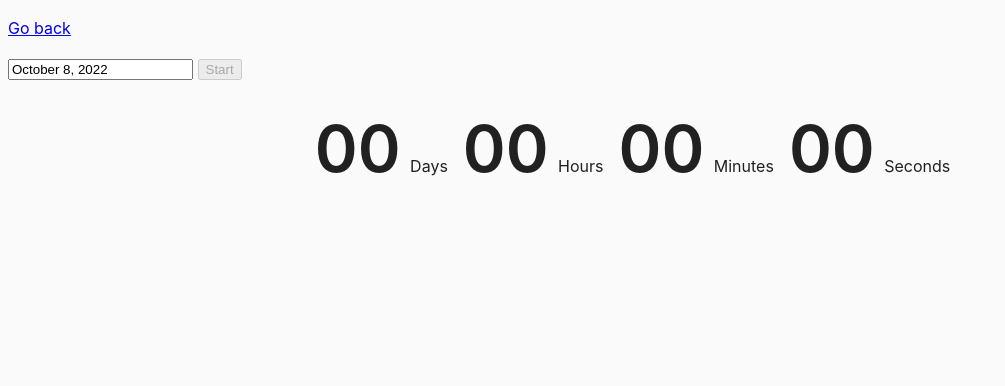
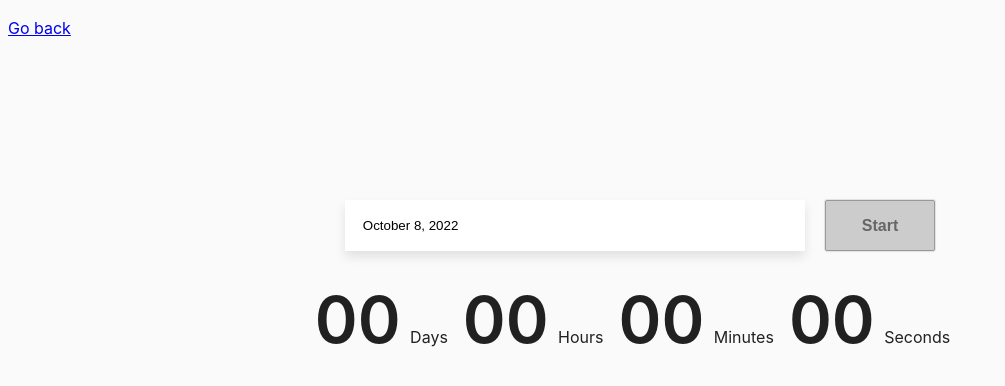
Before and after one commit to Ostrynska/goit-js-hw-09, a website built with Parcel: page src/02-timer.html in a window 1280 px wide. Shown: the whole page, without its empty margins (0-1005 px from the left). Built offline with nearby package versions, Linux system fonts and the light colour scheme.

Commit message:
Update 02-timer.html

```diff
--- a/src/02-timer.html
+++ b/src/02-timer.html
@@ -9,8 +9,10 @@
   <body>
     <p><a href="index.html">Go back</a></p>
 
-    <input type="text" id="datetime-picker" />
-    <button type="button" data-start>Start</button>
+    <div class="timer-wrapper">
+      <input type="text" id="datetime-picker" class="datetime-input" />
+      <button type="button" data-start class="datetime-btn">Start</button>
+    </div>
 
     <div class="timer">
       <div class="field">
```
